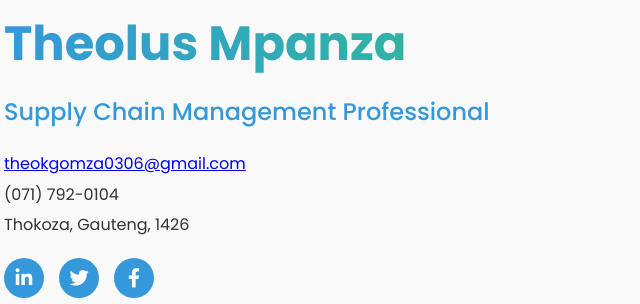
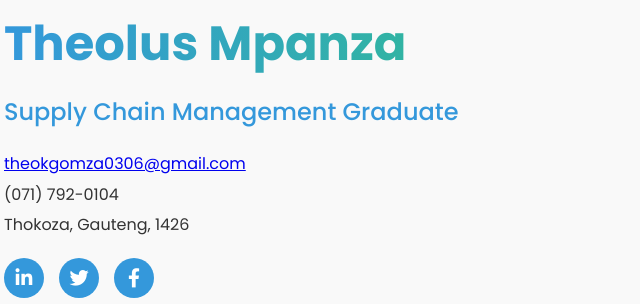
Before and after one commit to Kgadiete/Resume, a plain HTML site: page index.html in a window 1280 px wide. Shown: the part 298-602 px from the top of the page, 430-1070 px from the left. Drawn offline with nearby package versions, Linux system fonts and the light colour scheme.

Commit message:
Update index.html

```diff
--- a/index.html
+++ b/index.html
@@ -32,7 +32,7 @@
                 </div>
                 <div class="intro-content">
                     <h1 class="name">Theolus Mpanza</h1>
-                    <h2 class="title">Supply Chain Management Professional</h2>
+                    <h2 class="title">Supply Chain Management Graduate</h2>
                     <p class="email"><a href="mailto:theokgomza0306@gmail.com">theokgomza0306@gmail.com</a></p>
                     <p class="phone">(071) 792-0104</p>
                     <p class="location">Thokoza, Gauteng, 1426</p>
```
